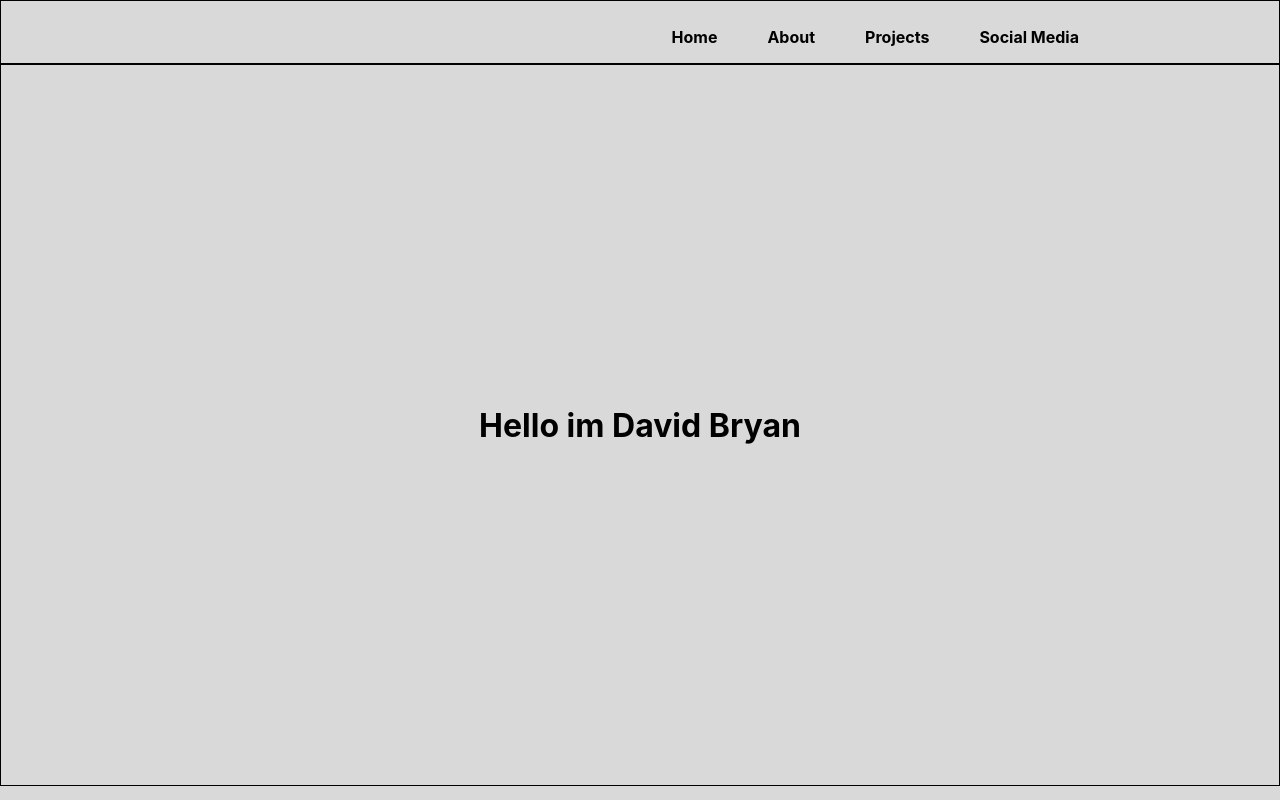
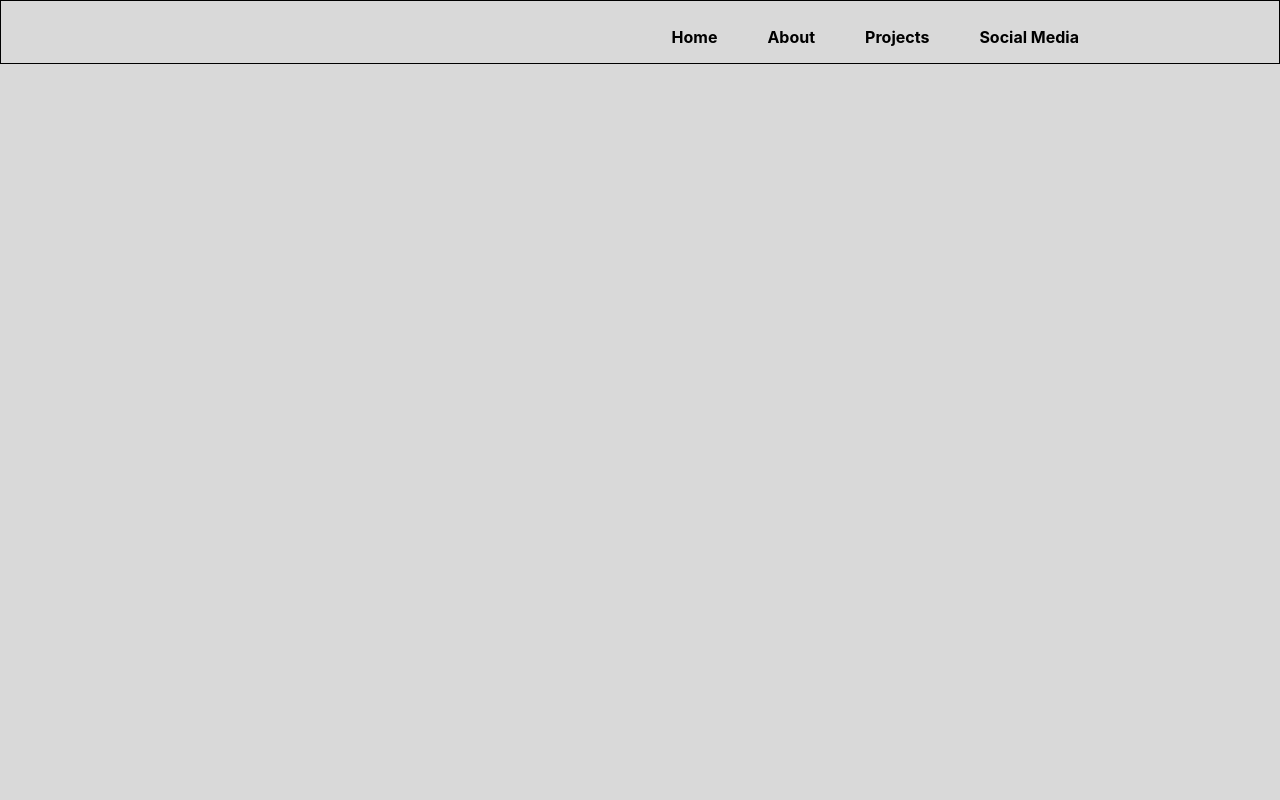
Before and after one commit to David-Ramboy/my-portfolio, a React (Create React App) app: page / in a window 1280 px wide. Built offline with nearby package versions, Linux system fonts and the light colour scheme.

Commit message:
Add link

```diff
--- a/src/App.js
+++ b/src/App.js
@@ -13,7 +13,7 @@
 
       <div className="Navbar container">
           <ul>
-              <Link to="/">Home</Link>
+              <Link to="/my-porfolio">Home</Link>
               <Link to="/about">About</Link>
               <Link to="/projects">Projects</Link>
               <Link to="/social">Social Media</Link>
@@ -21,7 +21,7 @@
       </div>
 
       <Routes>
-        <Route path="/" element={<Home/>} />
+        <Route path="/my-porfolio" element={<Home/>} />
         <Route path="/about" element={<About/>} />
         <Route path="/projects" element={<Projects/>} />
         <Route path="/social" element={<Social/>} />
```
